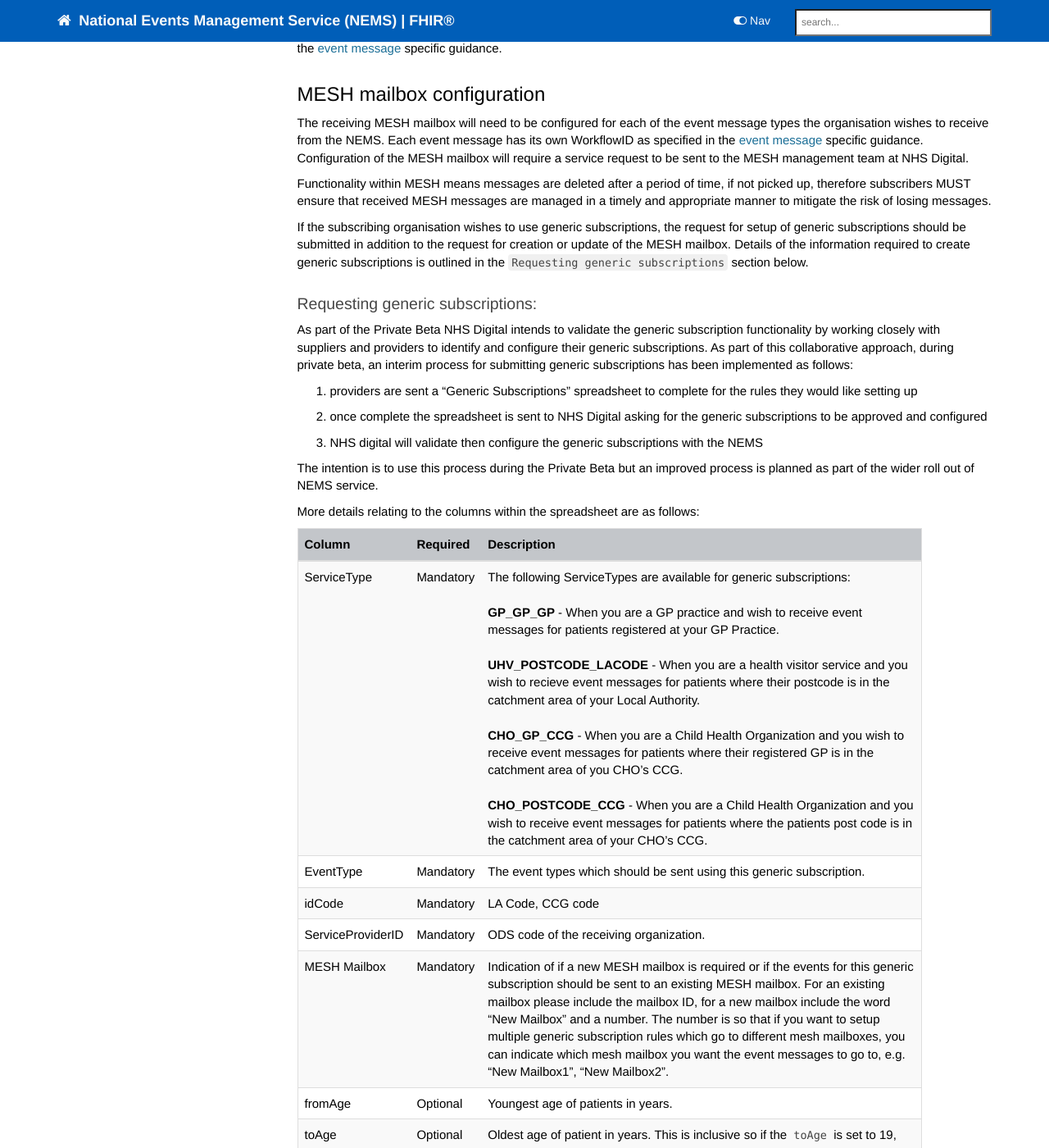
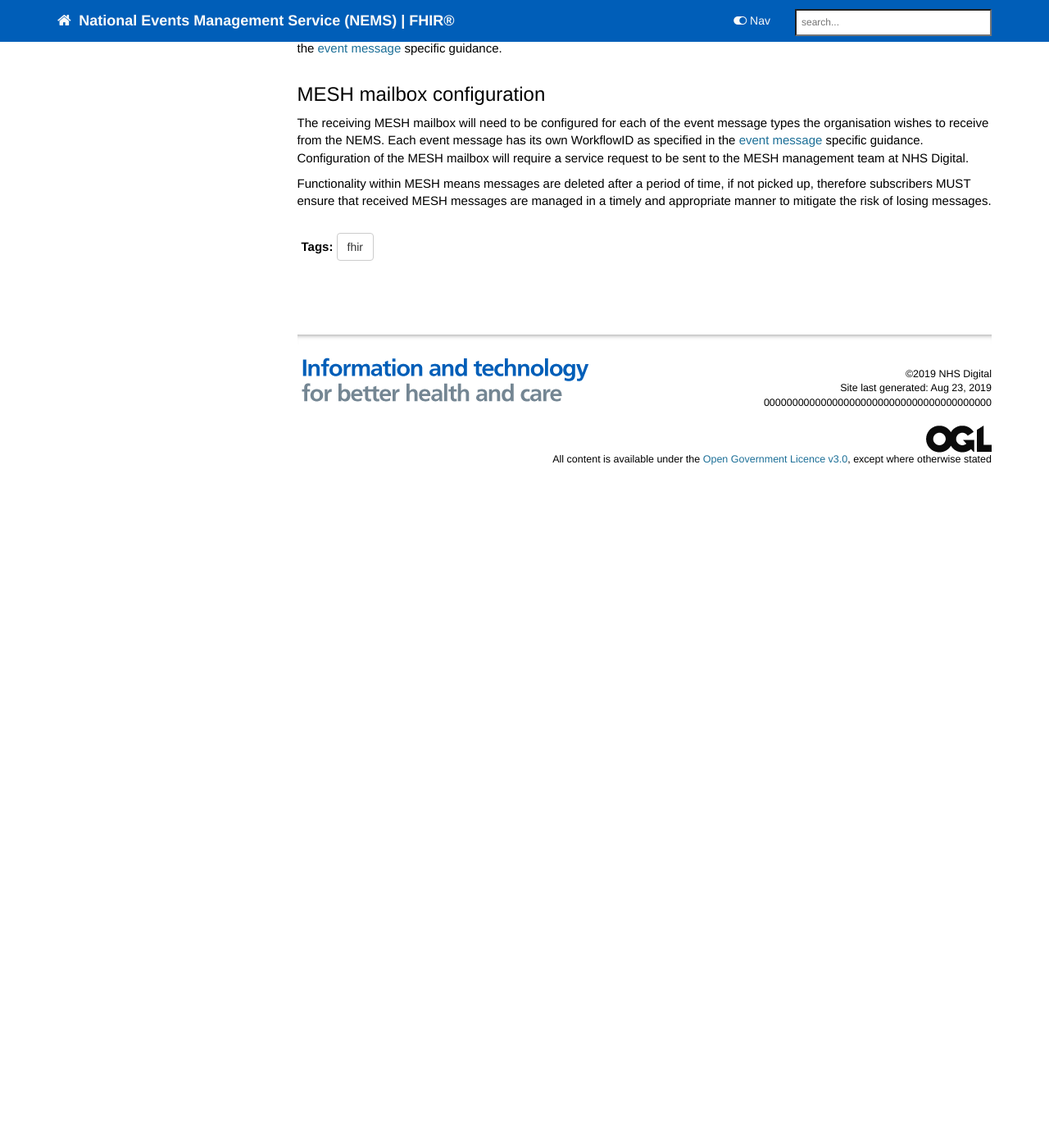
Before and after one commit to nhsconnect/Events-Management, a Jekyll site: the page built from pages/receiver/receiver_requirements.md, in a window 1280 px wide and 1400 px high, scrolled down 322 px. Shown: the whole window at 82% size. Built offline with Jekyll 4.4.1, drawn with Linux system fonts in a browser that asks for light colours; nearby versions of some CDN libraries; comment, search, counter and statistics services are not loaded; after the commit the page ends 952 px from its top, so only the background shows below that; some of the changed text lies outside the part shown.

```diff
--- a/pages/receiver/receiver_requirements.md
+++ b/pages/receiver/receiver_requirements.md
@@ -17,31 +17,3 @@
 The receiving MESH mailbox will need to be configured for each of the event message types the organisation wishes to receive from the NEMS. Each event message has its own WorkflowID as specified in the [event message](overview_supported_events.html) specific guidance. Configuration of the MESH mailbox will require a service request to be sent to the MESH management team at NHS Digital.
 
 Functionality within MESH means messages are deleted after a period of time, if not picked up, therefore subscribers MUST ensure that received MESH messages are managed in a timely and appropriate manner to mitigate the risk of losing messages.
-
-If the subscribing organisation wishes to use generic subscriptions, the request for setup of generic subscriptions should be submitted in addition to the request for creation or update of the MESH mailbox. Details of the information required to create generic subscriptions is outlined in the `Requesting generic subscriptions` section below.
-
-
-### Requesting generic subscriptions:
-
-As part of the Private Beta NHS Digital intends to validate the generic subscription functionality by working closely with suppliers and providers to identify and configure their generic subscriptions. As part of this collaborative approach, during private beta, an interim process for submitting generic subscriptions has been implemented as follows:
-
-1. providers are sent a "Generic Subscriptions" spreadsheet to complete for the rules they would like setting up
-2. once complete the spreadsheet is sent to NHS Digital asking for the generic subscriptions to be approved and configured
-3. NHS digital will validate then configure the generic subscriptions with the NEMS
-
-The intention is to use this process during the Private Beta but an improved process is planned as part of the wider roll out of NEMS service.
-
-
-More details relating to the columns within the spreadsheet are as follows:
-
-| Column | Required | Description |
-| --- | --- | --- |
-| ServiceType | Mandatory | The following ServiceTypes are available for generic subscriptions: <br/><br/>**GP_GP_GP** - When you are a GP practice and wish to receive event messages for patients registered at your GP Practice. <br/><br/>**UHV_POSTCODE_LACODE** - When you are a health visitor service and you wish to recieve event messages for patients where their postcode is in the catchment area of your Local Authority. <br/><br/>**CHO_GP_CCG** - When you are a Child Health Organization and you wish to receive event messages for patients where their registered GP is in the catchment area of you CHO's CCG. <br/><br/>**CHO_POSTCODE_CCG** - When you are a Child Health Organization and you wish to receive event messages for patients where the patients post code is in the catchment area of your CHO's CCG. |
-| EventType | Mandatory | The event types which should be sent using this generic subscription. |
-| idCode | Mandatory | LA Code, CCG code |
-| ServiceProviderID | Mandatory | ODS code of the receiving organization. |
-| MESH Mailbox | Mandatory | Indication of if a new MESH mailbox is required or if the events for this generic subscription should be sent to an existing MESH mailbox. For an existing mailbox please include the mailbox ID, for a new mailbox include the word "New Mailbox" and a number. The number is so that if you want to setup multiple generic subscription rules which go to different mesh mailboxes, you can indicate which mesh mailbox you want the event messages to go to, e.g. "New Mailbox1", "New Mailbox2". |
-| fromAge | Optional | Youngest age of patients in years. |
-| toAge | Optional | Oldest age of patient in years. This is inclusive so if the `toAge` is set to 19, event messages will be sent for patients up to 19 Years and 364 Days old. |
-| fromDate | Optional | Date when you wish the generic subscription rule to start sending event messages to the MESH mailbox. |
-| toDate | Optional | Date when you wish the generic subscription rule to stop sending event messages to the MESH mailbox. |
```
Also changed, not shown: pages/subscriptions/explore_subscriptions.md (+14 -5 lines).
